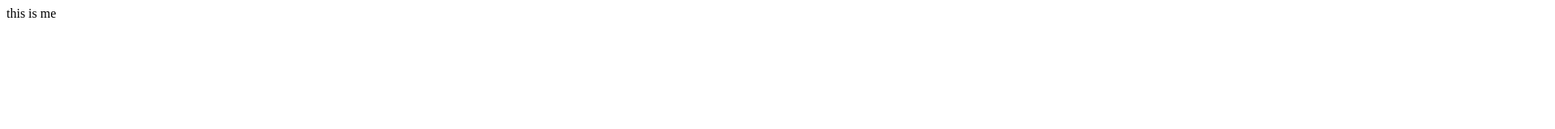
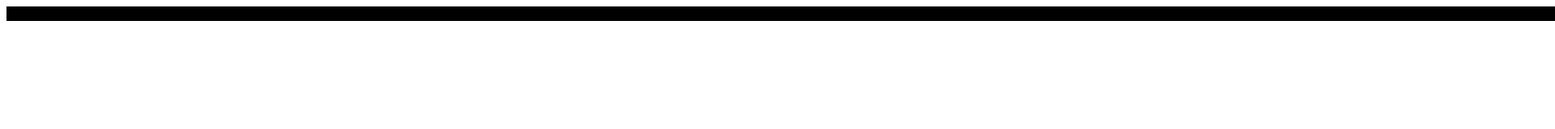
Before and after one commit to Sanjay85475/initial, a plain HTML site: page index.html in a window 1280 px wide. Shown: the top 160 px of the page at 81% size, 1920 px wide, since content can reach past the window. Drawn offline with Linux system fonts and the light colour scheme.

Commit message:
modified

```diff
--- a/index.html
+++ b/index.html
@@ -5,7 +5,18 @@
     <meta name="viewport" content="width=device-width, initial-scale=1.0">
     <title>Document</title>
 </head>
+<style>
+    div
+    {
+        width: 2000px;
+        background-color: black;
+
+    }
+</style>
 <body>
-    this is me
+    <div>
+        this is me
+    </div>
+
 </body>
 </html>
```
